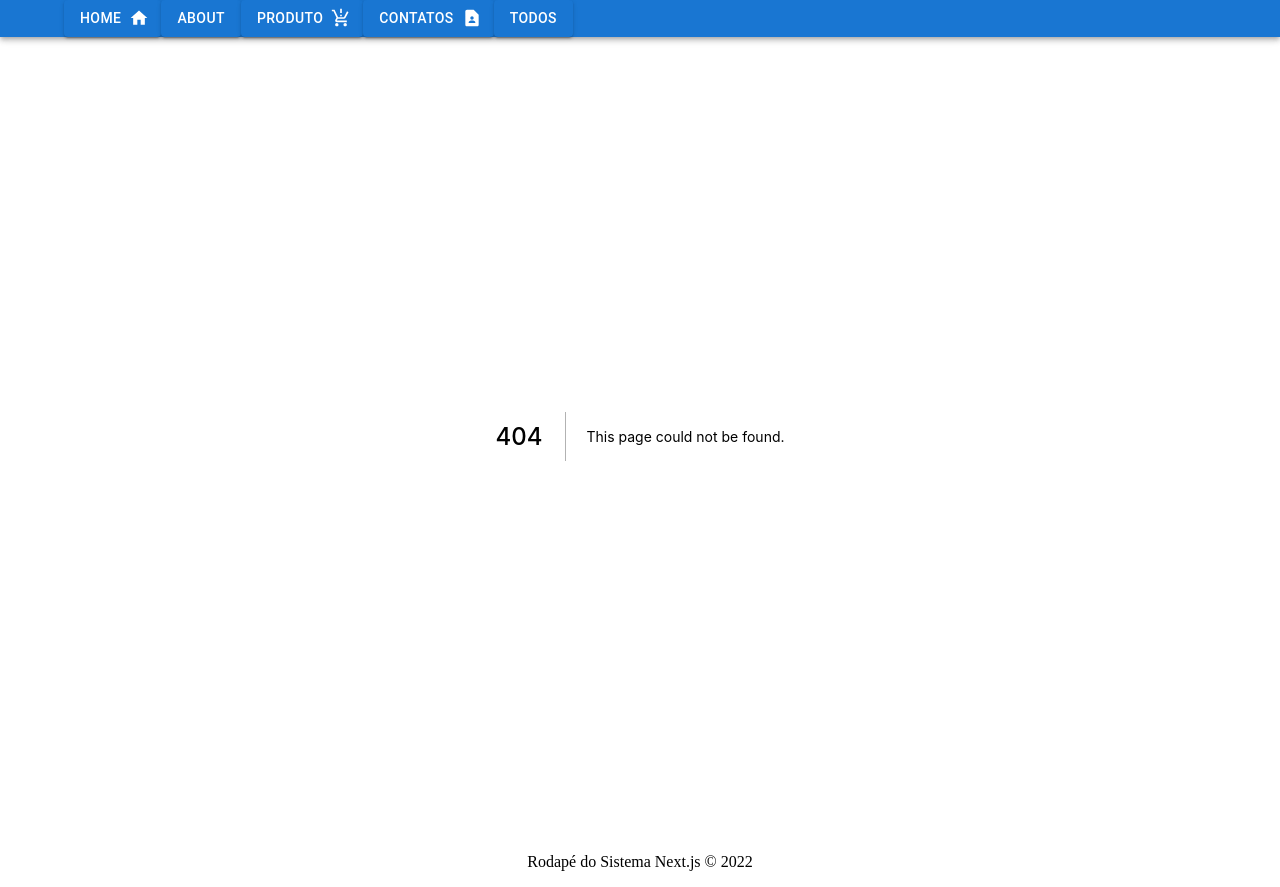
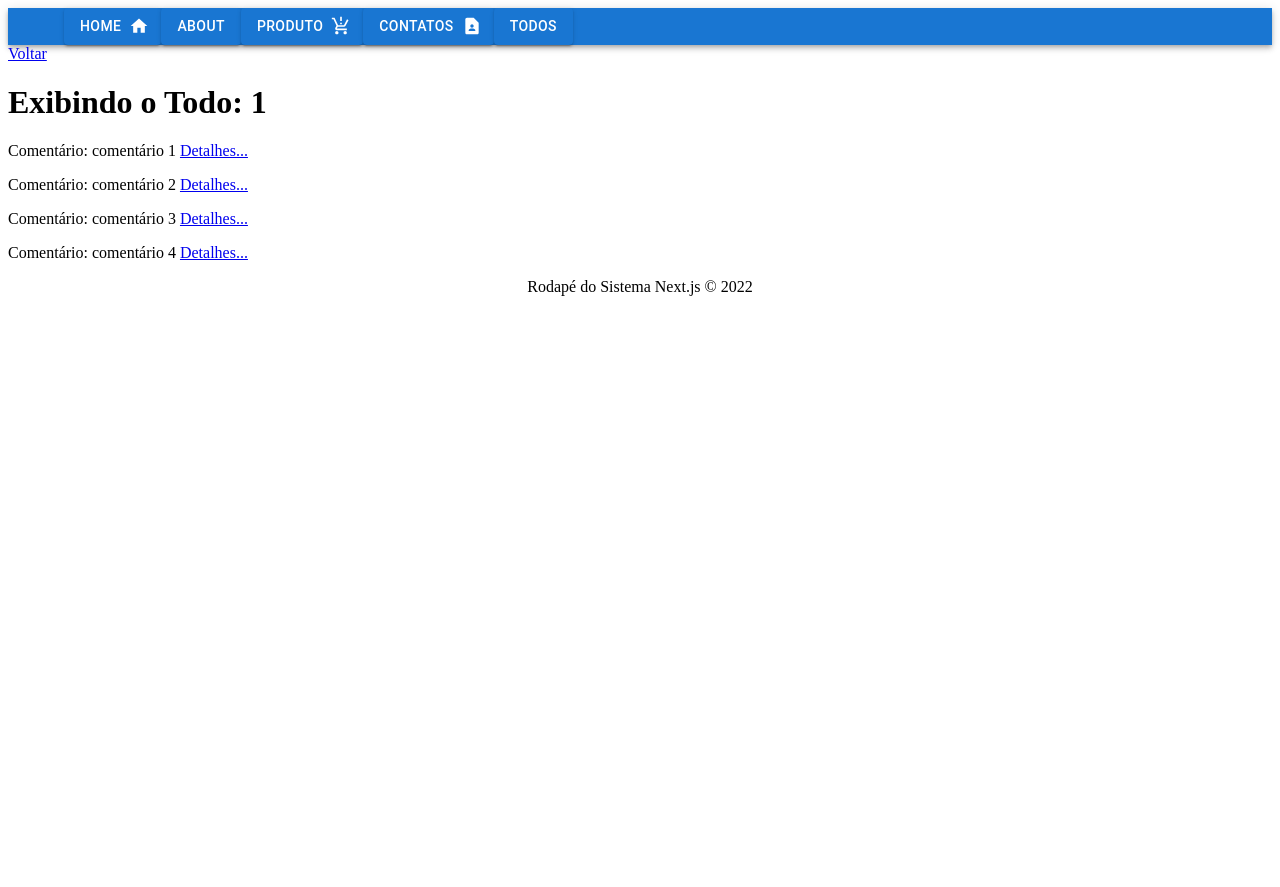
Before and after one commit to EliseuBueno/projeto_next, a Next.js app: page /todos/1 in a window 1280 px wide. Before the commit this address had no page. After the commit the page ends 800 px from the top, so only its background shows below. Built offline with nearby package versions, Linux system fonts and the light colour scheme.

Commit message:
Feat: Preparação de estrutura pra criação de rotas dinâmicas com dados

```diff
--- a/components/Navbar.js
+++ b/components/Navbar.js
@@ -17,7 +17,7 @@ export default function Navbar() {
                         <Button href="/about" variant="contained">About</Button>
                         <Button href="/products" variant="contained" endIcon={<ProductionQuantityLimitsIcon />}>Produto</Button>
                         <Button href="/contact" variant="contained" endIcon={<ContactPageIcon />}>Contatos</Button>
-                        <Button href="/todo" variant="contained">Todos</Button>
+                        <Button href="/todos" variant="contained">Todos</Button>
                     </Box>
                 </React.Fragment>
             </Container>
--- /dev/null
+++ b/pages/todos/[todoId].js
@@ -0,0 +1,22 @@
+import Link from "next/link";
+
+import { useRouter } from "next/router";
+
+export default function Todo() {
+
+    const router = useRouter()
+    const todoId = router.query.todoId
+
+    return (
+        <>
+            <Link href="/">
+                <a>Voltar</a>
+            </Link>
+            <h1>Exibindo o Todo: {todoId}</h1>
+            <p>Comentário: comentário 1 <Link href={`/todos/${todoId}/comments/1`}><a>Detalhes...</a></Link></p>
+            <p>Comentário: comentário 2 <Link href={`/todos/${todoId}/comments/2`}><a>Detalhes...</a></Link></p>
+            <p>Comentário: comentário 3 <Link href={`/todos/${todoId}/comments/3`}><a>Detalhes...</a></Link></p>
+            <p>Comentário: comentário 4 <Link href={`/todos/${todoId}/comments/4`}><a>Detalhes...</a></Link></p>
+        </>
+    )
+}
```
Also changed, not shown: pages/todos/[todoId]/comments/[commentId].js (added, +16 -0 lines), pages/todos/index.js (renamed from pages/todo.js).
